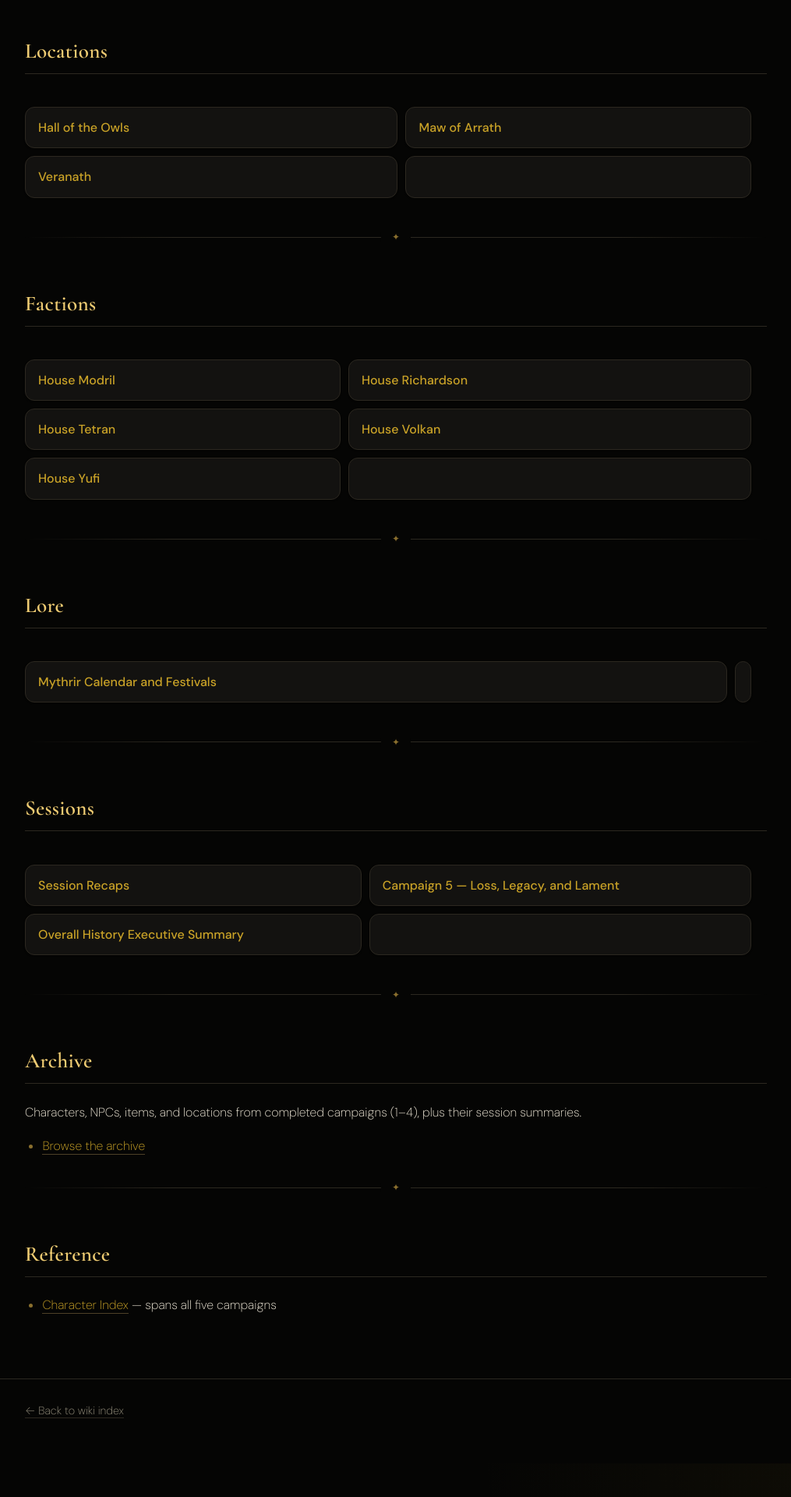
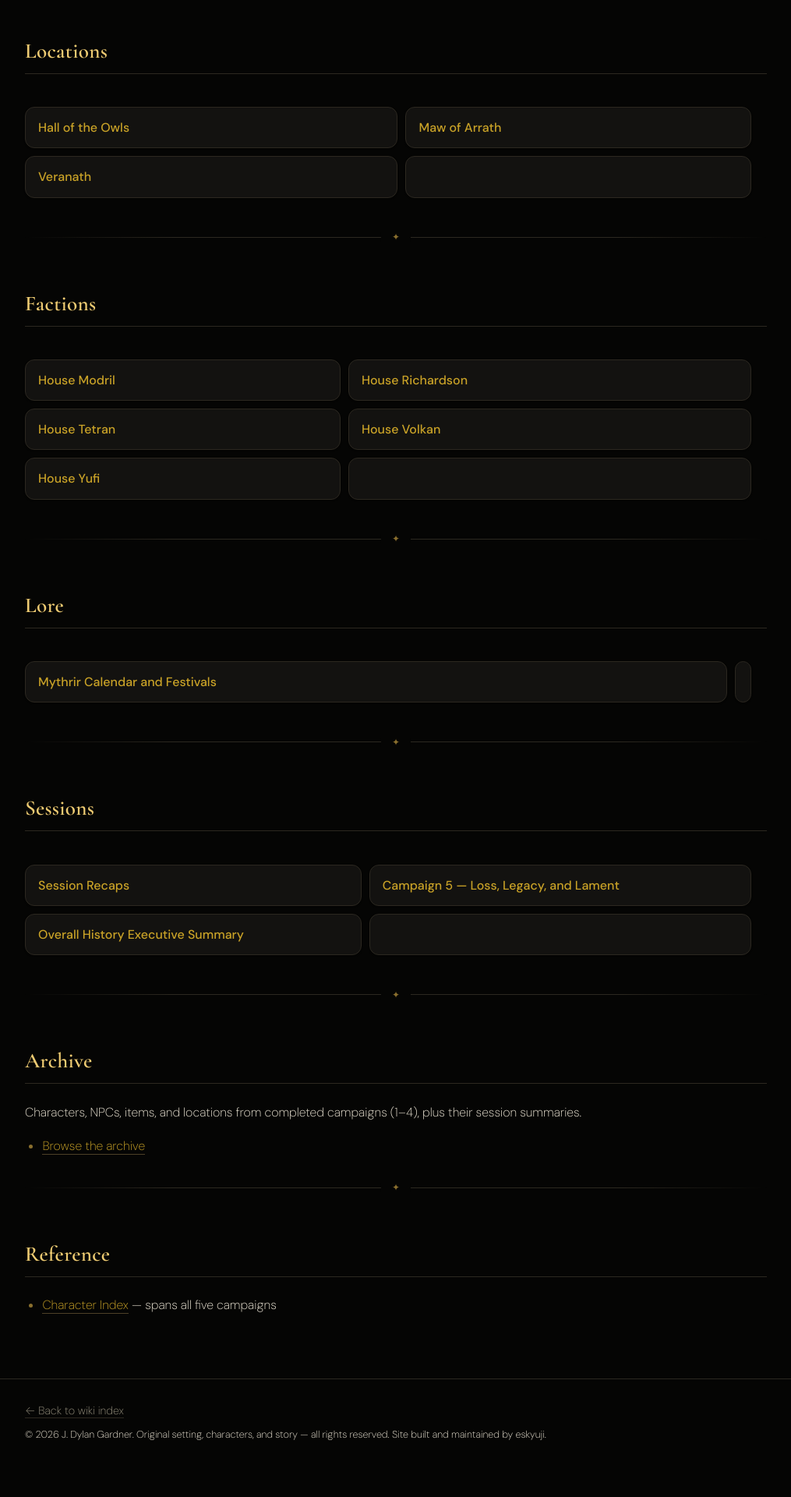
Before and after one commit to eskyuji/loss-legacy-lament, a Jekyll site: the page built from index.md, in a window 1280 px wide. Shown: the part 2514-4434 px from the top of the page at 78% size, without its empty margins (132-1147 px from the left). Built offline with Jekyll 4.4.1, drawn with Linux system fonts in a browser that asks for light colours; before the commit the page ends 4391 px from its top, so only the background shows below that.

Commit message:
Add copyright/credit line to site footer

```diff
--- a/_layouts/default.html
+++ b/_layouts/default.html
@@ -64,6 +64,7 @@
   <footer class="site-footer">
     <div class="wrap">
       <a href="{{ '/' | relative_url }}">&larr; Back to wiki index</a>
+      <p class="footer-copyright">&copy; {{ 'now' | date: '%Y' }} J. Dylan Gardner. Original setting, characters, and story — all rights reserved. Site built and maintained by eskyuji.</p>
     </div>
   </footer>
 </body>
--- a/assets/css/style.css
+++ b/assets/css/style.css
@@ -543,6 +543,11 @@ table.link-grid td a {
   color: var(--gold-bright);
 }
 
+.footer-copyright {
+  margin-top: 8px;
+  font-size: 0.8rem;
+}
+
 @media (max-width: 640px) {
   table, tbody, tr, td { display: block; width: 100%; }
   table { border-spacing: 0; }
```
